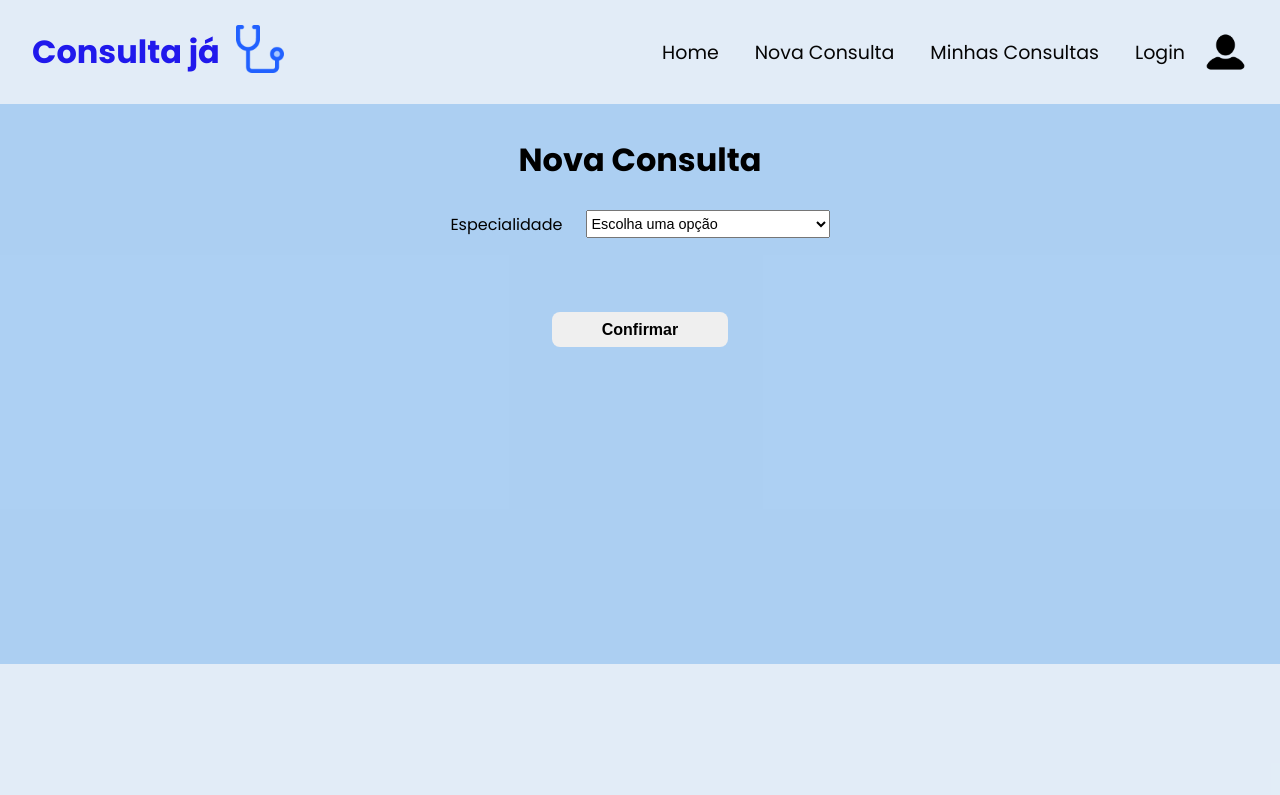
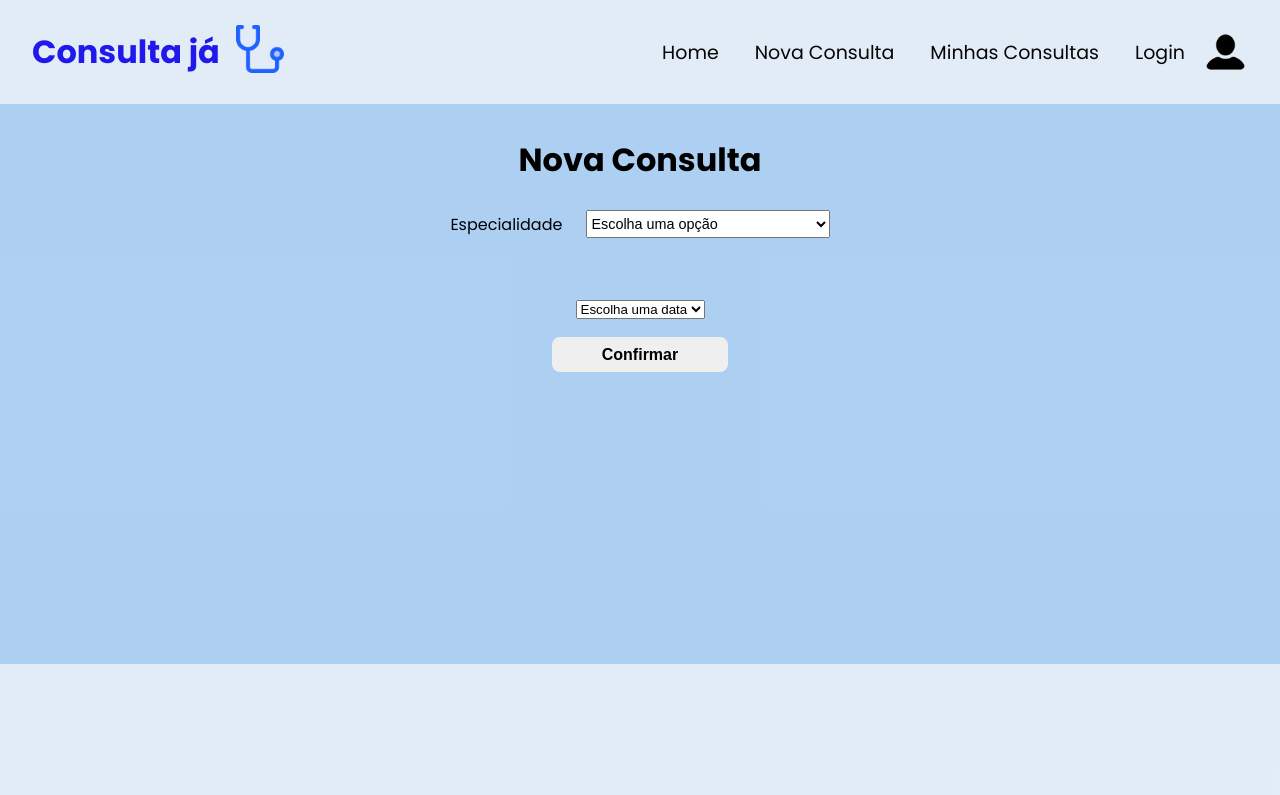
Before and after one commit to ArthurThz/consultaja, a React (Vite) app: page /novaconsulta in a window 1280 px wide. Shown: the top 795 px of the page. Built offline with nearby package versions, Linux system fonts and the light colour scheme; data requests are answered from the project's data file.

Commit message:
adicionado novo select

```diff
--- a/src/components/pages/CreateConsultation/CreateConsultation.jsx
+++ b/src/components/pages/CreateConsultation/CreateConsultation.jsx
@@ -61,6 +61,11 @@ function CreateConsultation() {
                         }
                     })}
                 </div>
+                <div className={styles.setDate}>
+                    <select name="data" >
+                        <option value={0}>Escolha uma data</option>
+                    </select>
+                </div>
                 <button className={styles.button}>Confirmar</button>
             </div>
         </div>
```
